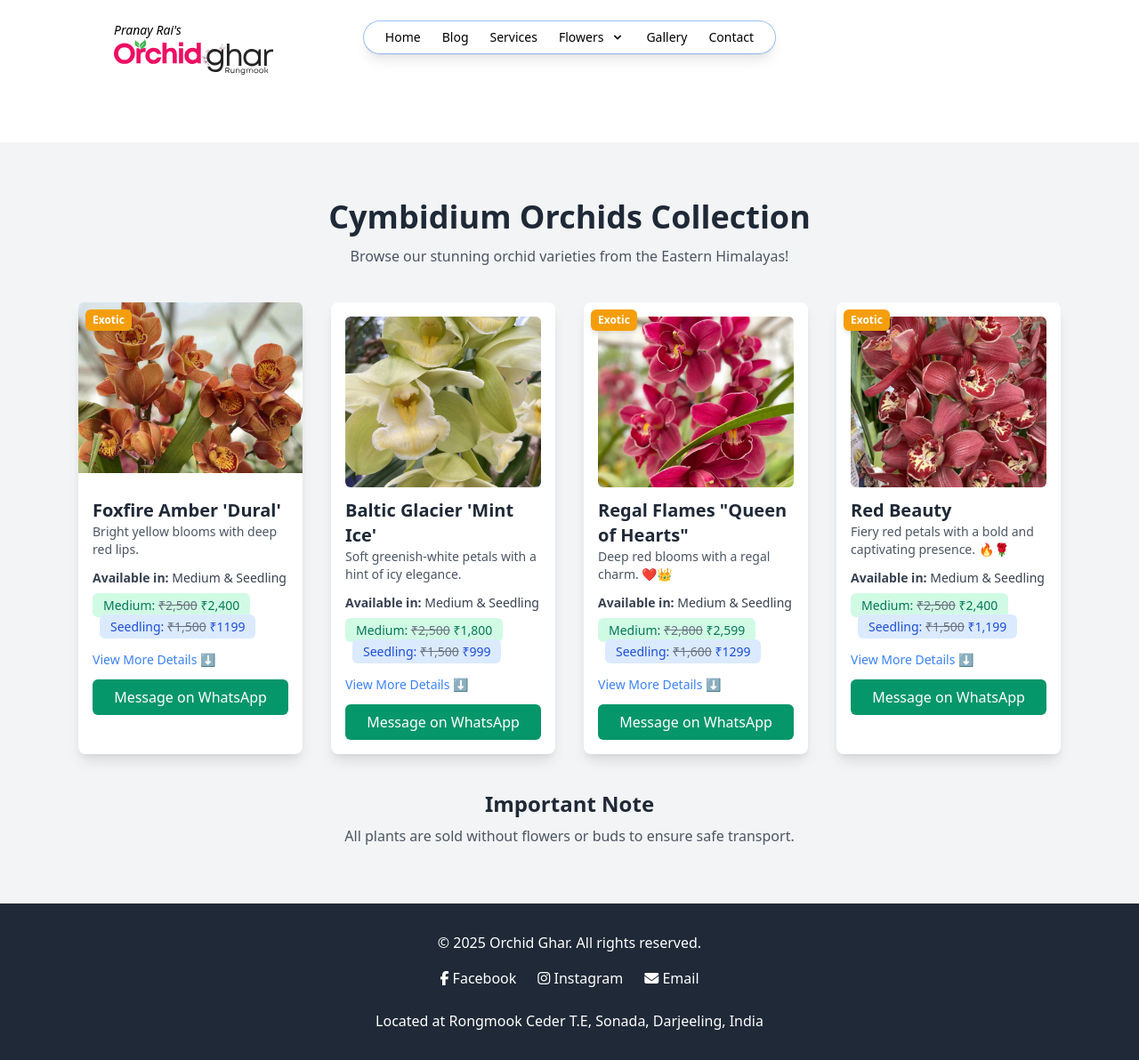
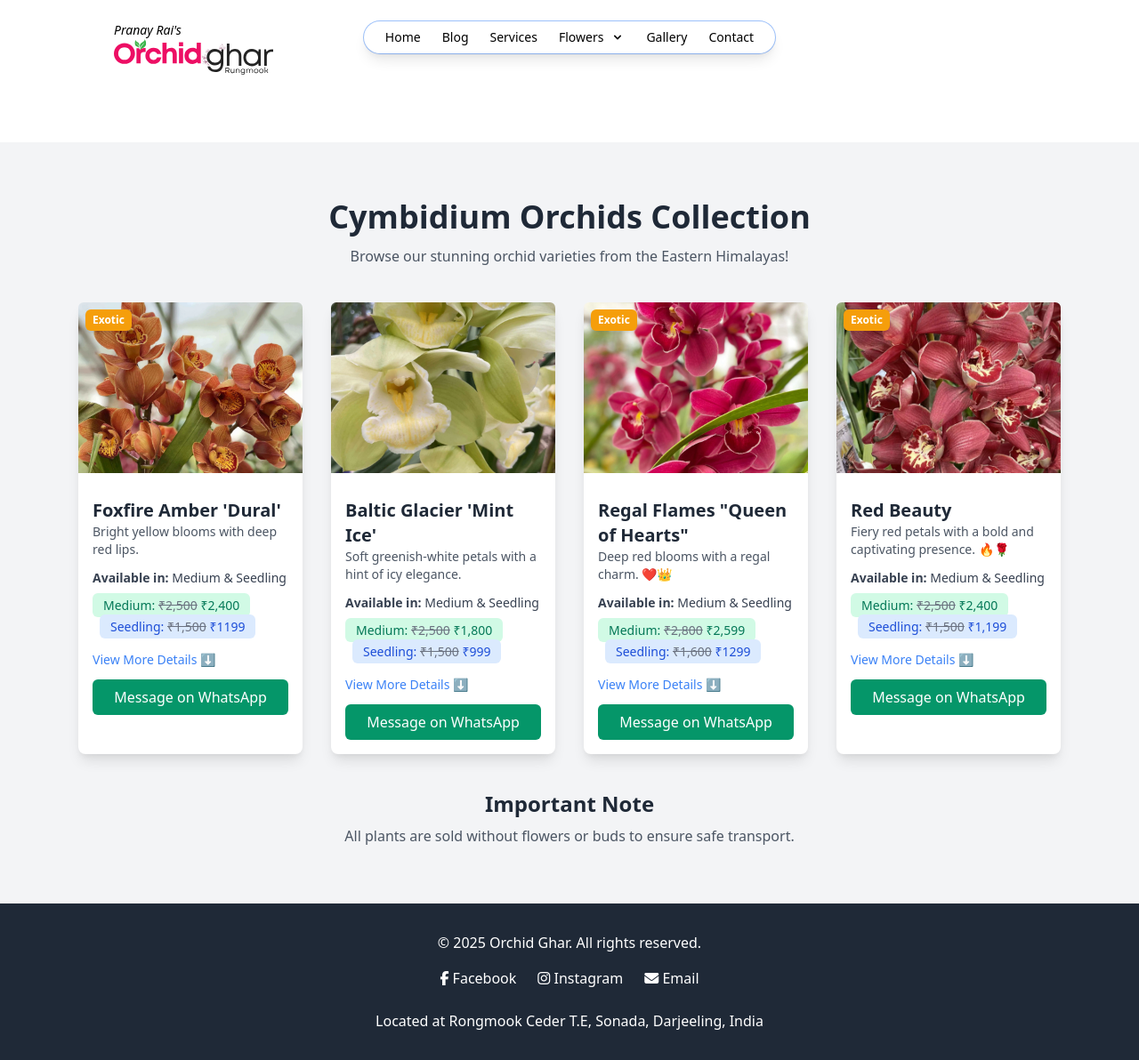
Before and after one commit to OrchidGhar/orchidghar.github.io, a Jekyll site: the page built from _flowers/cymbidium-orchid.html, in a window 1280 px wide. Shown: the whole page at 89% size. Built offline with Jekyll 4.4.1, drawn with Linux system fonts in a browser that asks for light colours; nearby versions of some CDN libraries.

Commit message:
collection updated

```diff
--- a/_flowers/cymbidium-orchid.html
+++ b/_flowers/cymbidium-orchid.html
@@ -65,8 +65,9 @@ excerpt: "Cymbidium Orchid care, pricing, and details for orchid lovers in Sikki
           </a>
         </div>
         </div>
-        <div class="bg-white dark:bg-gray-800 p-4 rounded-lg shadow-lg transform hover:scale-105 transition">
-            <img src="{{ site.baseurl }}assets/images/baltic-glacier.webp" class="w-full h-48 object-cover rounded-md" alt="Baltic Glacier Cymbidium Orchid">
+        <div class="bg-white dark:bg-gray-800 rounded-lg shadow-lg transform hover:scale-105 transition">
+            <img src="{{ site.baseurl }}assets/images/baltic-glacier.webp" class="w-full h-48 object-cover rounded-t-md" alt="Baltic Glacier Cymbidium Orchid">
+            <div class="p-4">
             <h3 class="text-xl font-semibold text-gray-800 dark:text-white mt-3">Baltic Glacier 'Mint Ice'</h3>
             <p class="text-gray-600 dark:text-gray-400 text-sm">Soft greenish-white petals with a hint of icy elegance.</p>
 
@@ -100,12 +101,14 @@ excerpt: "Cymbidium Orchid care, pricing, and details for orchid lovers in Sikki
               Message on WhatsApp
             </a>
           </div>
-          <div class="bg-white dark:bg-gray-800 p-4 rounded-lg shadow-lg transform hover:scale-105 transition">
+          </div>
+          <div class="bg-white dark:bg-gray-800 rounded-lg shadow-lg transform hover:scale-105 transition">
             <div class="absolute top-2 left-2 flex space-x-2">
                 <!-- <span class="bg-red-600 text-white text-xs font-semibold px-2 py-1 rounded-md shadow-md">Rare</span> -->
                 <span class="bg-yellow-500 text-white text-xs font-semibold px-2 py-1 rounded-md shadow-md">Exotic</span>
             </div>
-            <img src="{{ site.baseurl }}assets/images/queen-of-heart.webp" class="w-full h-48 object-cover rounded-md" alt="Regal Flames Queen of Hearts Cymbidium Orchid">
+            <img src="{{ site.baseurl }}assets/images/queen-of-heart.webp" class="w-full h-48 object-cover rounded-t-md" alt="Regal Flames Queen of Hearts Cymbidium Orchid">
+            <div class="p-4">
             <h3 class="text-xl font-semibold text-gray-800 dark:text-white mt-3">Regal Flames "Queen of Hearts"</h3>
             <p class="text-gray-600 dark:text-gray-400 text-sm">Deep red blooms with a regal charm. ❤️👑</p>
 
@@ -139,11 +142,13 @@ excerpt: "Cymbidium Orchid care, pricing, and details for orchid lovers in Sikki
               Message on WhatsApp
             </a>
           </div>
-          <div class="bg-white dark:bg-gray-800 p-4 rounded-lg shadow-lg transform hover:scale-105 transition">
+        </div>
+          <div class="bg-white dark:bg-gray-800 rounded-lg shadow-lg transform hover:scale-105 transition">
             <div class="absolute top-2 left-2 flex space-x-2">
                 <span class="bg-yellow-500 text-white text-xs font-semibold px-2 py-1 rounded-md shadow-md">Exotic</span>
             </div>
-            <img src="{{ site.baseurl }}assets/images/red-beauty.webp" class="w-full h-48 object-cover rounded-md" alt="Red Beauty Cymbidium Orchid">
+            <img src="{{ site.baseurl }}assets/images/red-beauty.webp" class="w-full h-48 object-cover rounded-t-md" alt="Red Beauty Cymbidium Orchid">
+            <div class="p-4">
             <h3 class="text-xl font-semibold text-gray-800 dark:text-white mt-3">Red Beauty</h3>
             <p class="text-gray-600 dark:text-gray-400 text-sm">Fiery red petals with a bold and captivating presence. 🔥🌹</p>
 
@@ -177,7 +182,7 @@ excerpt: "Cymbidium Orchid care, pricing, and details for orchid lovers in Sikki
                 Message on WhatsApp
             </a>
         </div>
-
+      </div>
       </div>
 
       <!-- 🌿 Important Note -->
```
